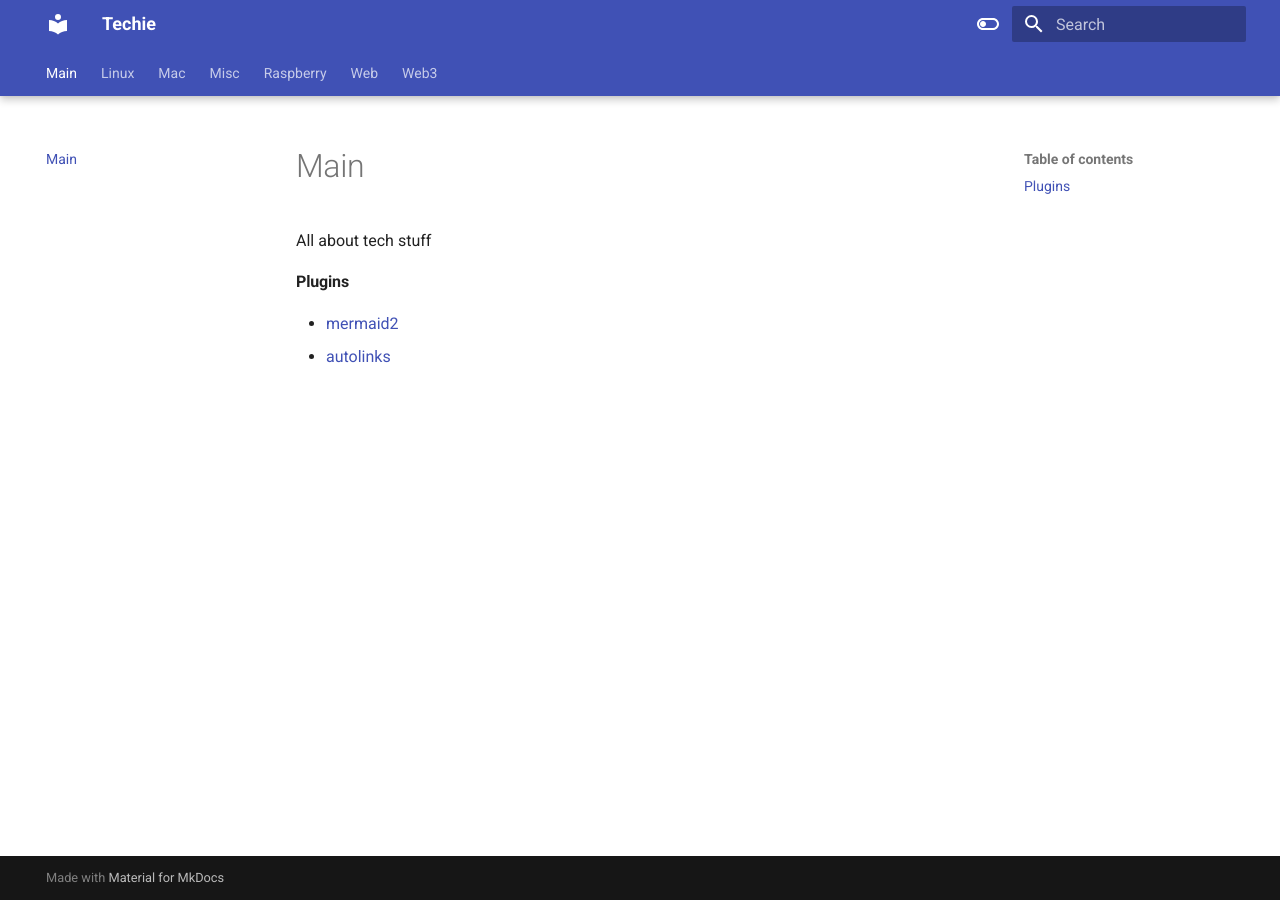
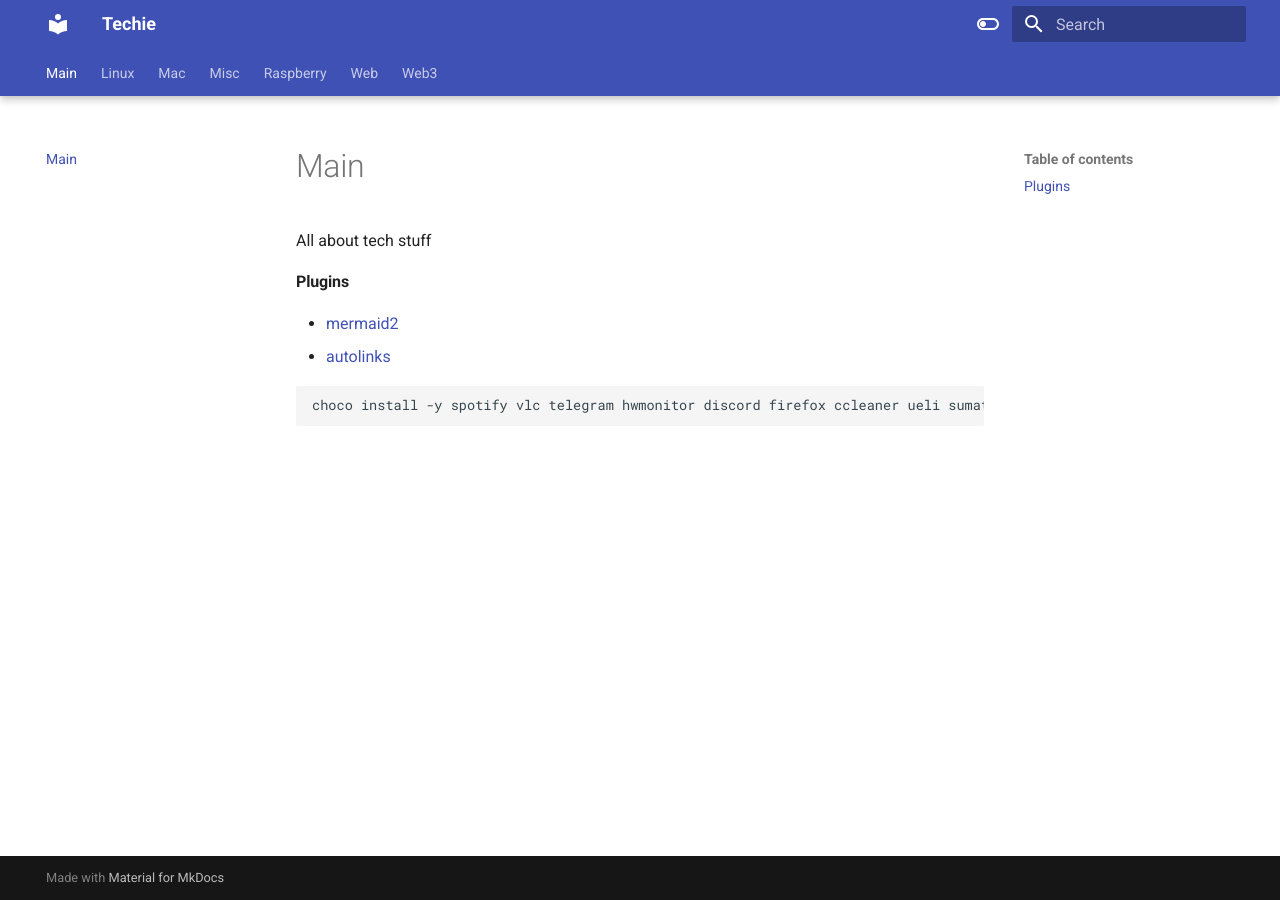
Before and after one commit to 100nandoo/techie, an MkDocs documentation site: the page built from docs/README.md, in a window 1280 px wide. Built offline with MkDocs 1.6.1 and Material for MkDocs 9.7.7, drawn with Linux system fonts in a browser that asks for light colours.

Commit message:
Update README.md

````diff
--- a/docs/README.md
+++ b/docs/README.md
@@ -6,3 +6,7 @@ All about tech stuff
 #### Plugins
 * [mermaid2](https://github.com/fralau/mkdocs-mermaid2-plugin#automatic)
 * [autolinks](https://github.com/midnightprioriem/mkdocs-autolinks-plugin)
+
+```
+choco install -y spotify vlc telegram hwmonitor discord firefox ccleaner ueli sumatrapdf
+```
````
